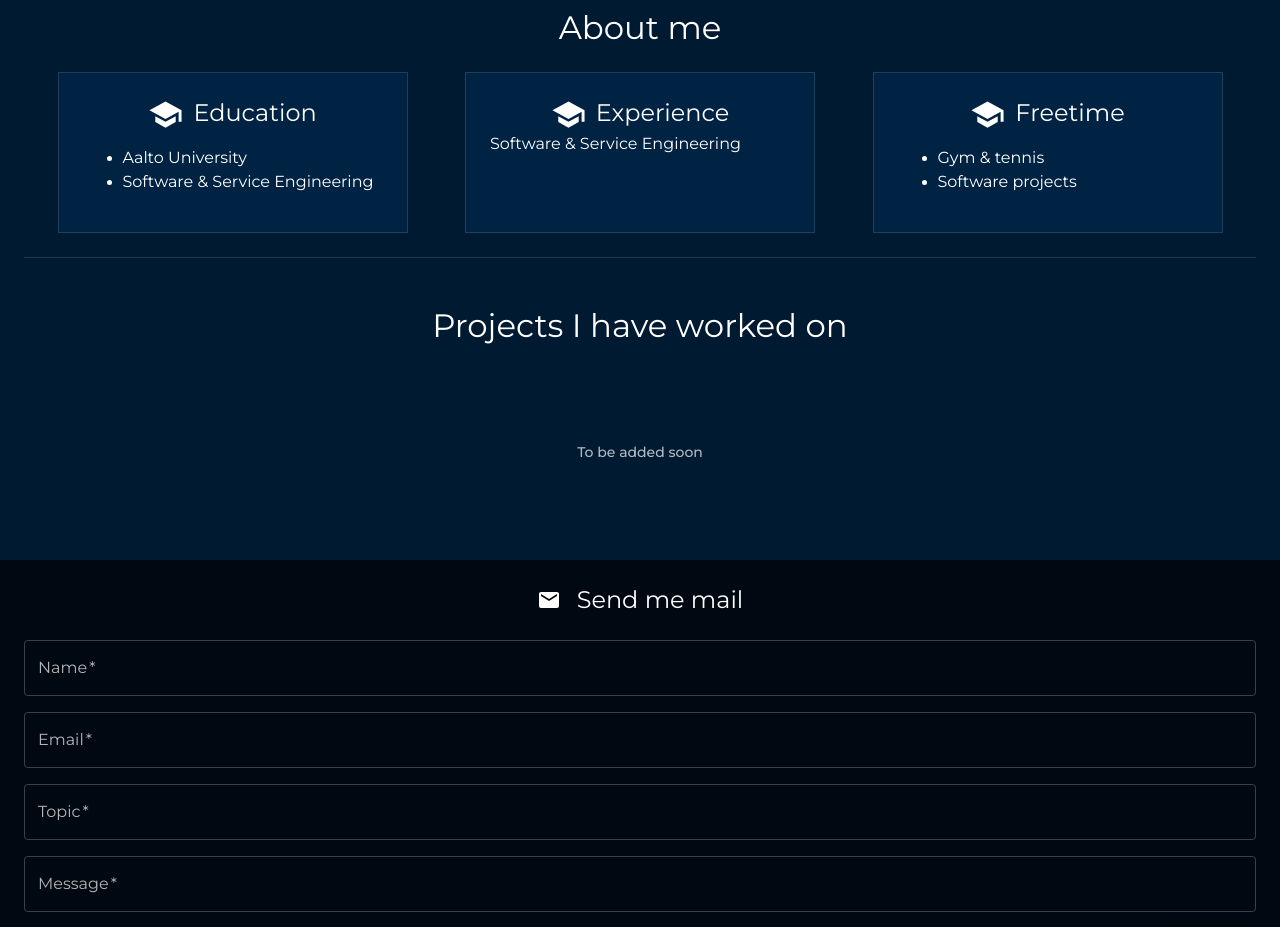
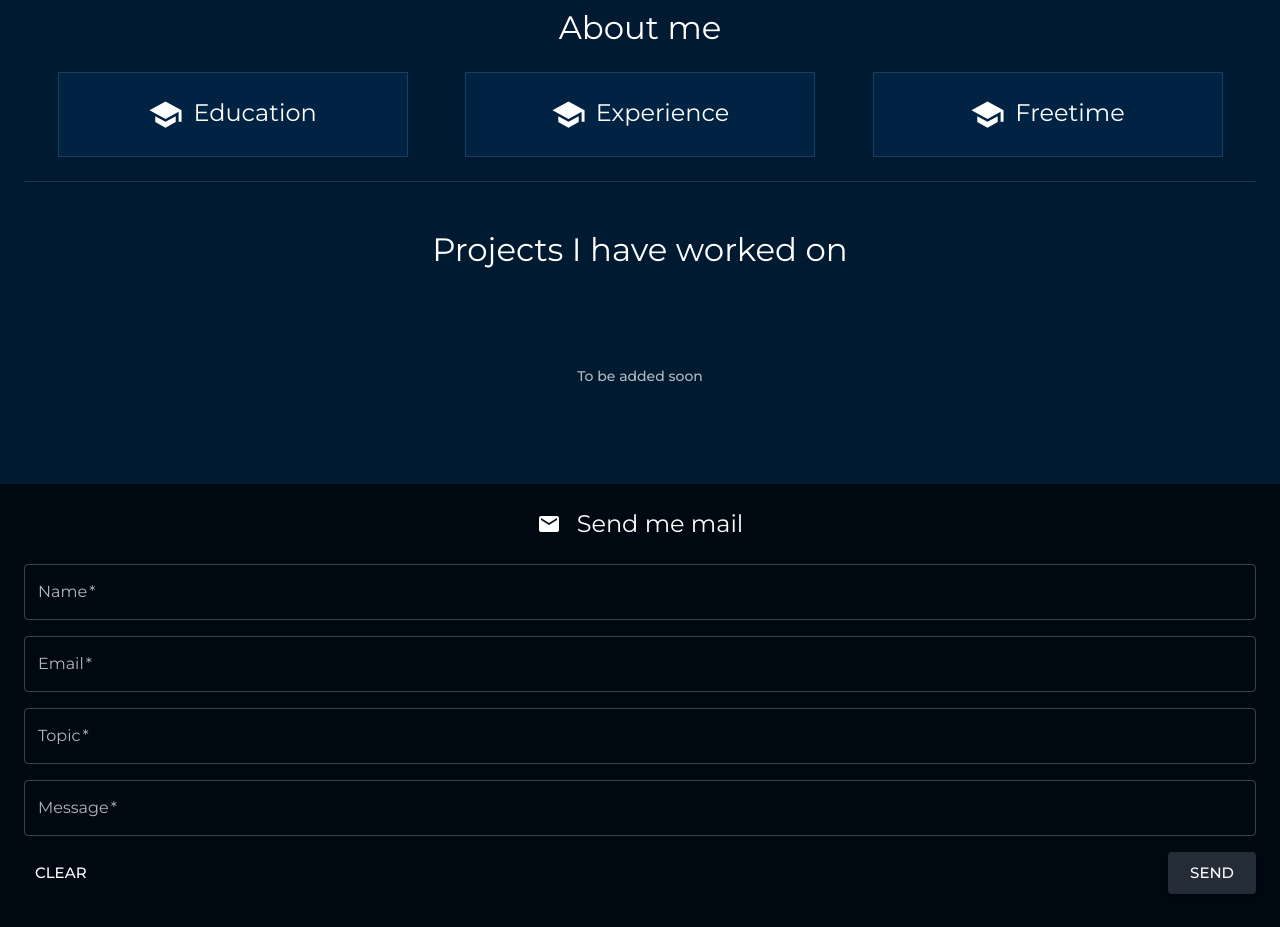
Before and after one commit to jnsvu/jniemen, a Next.js app: page / in a window 1280 px wide. Shown: the part 840-1767 px from the top of the page. Built offline with nearby package versions, Linux system fonts and the light colour scheme.

Commit message:
Remove placeholders

```diff
--- a/pages/index.tsx
+++ b/pages/index.tsx
@@ -84,14 +84,6 @@ const IndexPage = () => {
                   <School fontSize="large" style={{ marginRight: 10 }} />
                   <Typography variant="h5">Education</Typography>
                 </Box>
-                <ul>
-                  <li>
-                    <Typography>Aalto University</Typography>
-                  </li>
-                  <li>
-                    <Typography>Software {"&"} Service Engineering</Typography>
-                  </li>
-                </ul>
               </Paper>
               <Paper
                 variant="outlined"
@@ -102,7 +94,6 @@ const IndexPage = () => {
                   <School fontSize="large" style={{ marginRight: 10 }} />
                   <Typography variant="h5">Experience</Typography>
                 </Box>
-                <Typography> Software {"&"} Service Engineering</Typography>
               </Paper>
               <Paper
                 variant="outlined"
@@ -113,14 +104,6 @@ const IndexPage = () => {
                   <School fontSize="large" style={{ marginRight: 10 }} />
                   <Typography variant="h5">Freetime</Typography>
                 </Box>
-                <ul>
-                  <li>
-                    <Typography>Gym {"&"} tennis</Typography>
-                  </li>
-                  <li>
-                    <Typography>Software projects</Typography>
-                  </li>
-                </ul>
               </Paper>
             </Box>
           </Box>
```
